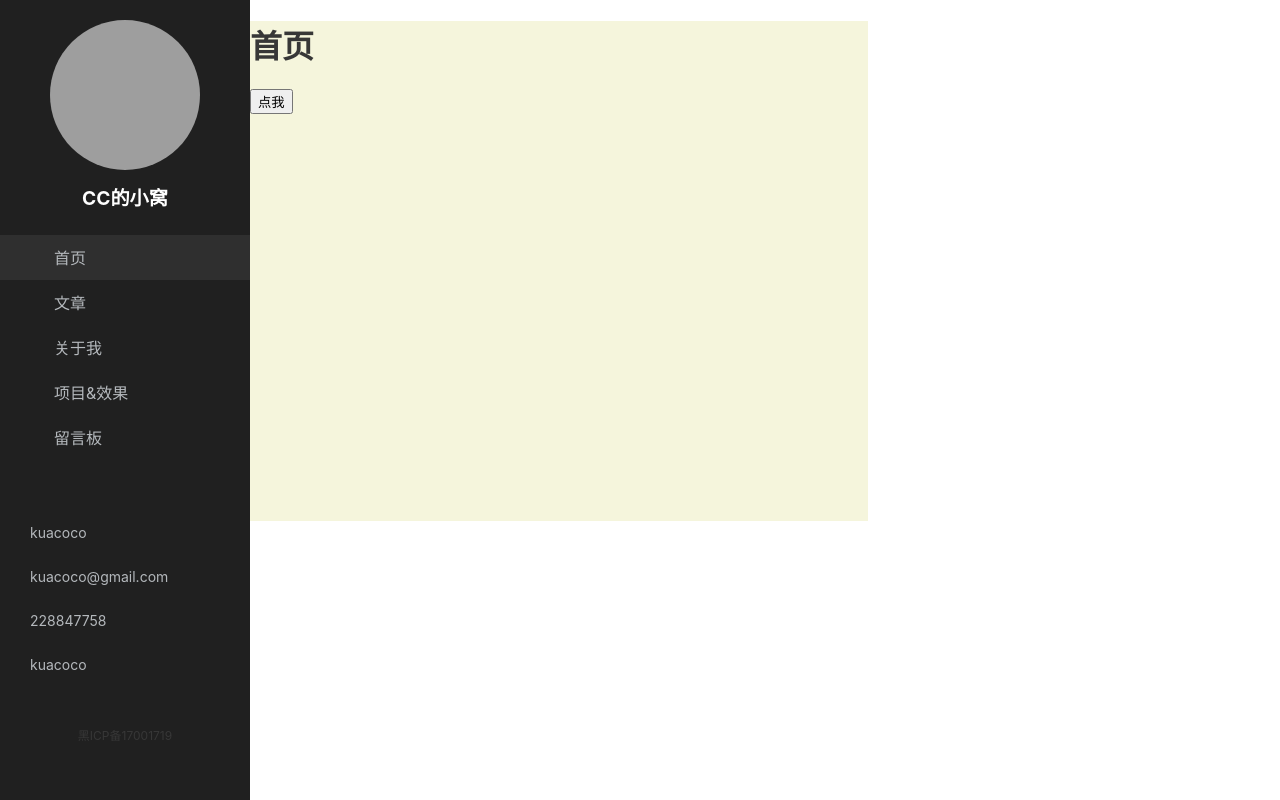
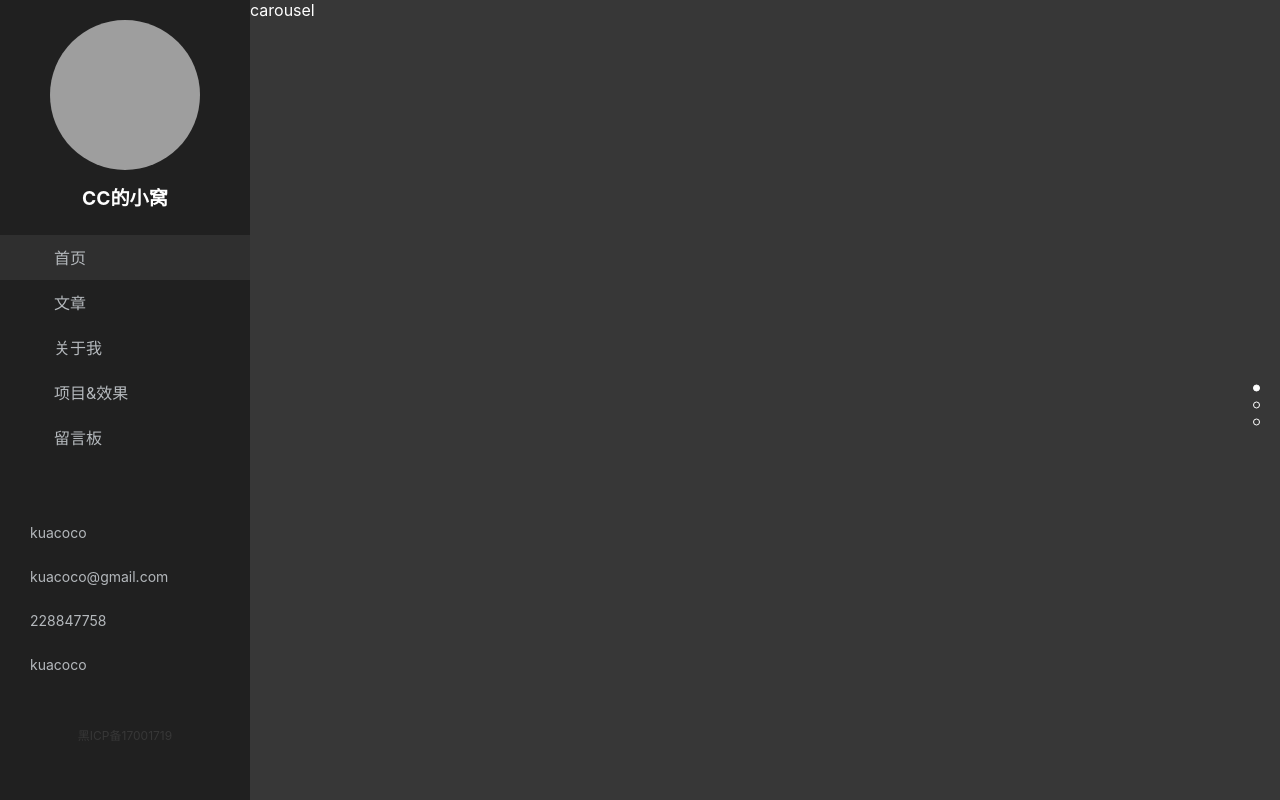
Before and after one commit to kuacoco/duyi-vue-learning, a Vue app: page / in a window 1280 px wide. Built offline with nearby package versions, Linux system fonts and the light colour scheme; grey boxes are pictures that could not be loaded; a small style sheet from the web is missing.

Commit message:
feat: 首页(部分)

```diff
--- a/src/main.js
+++ b/src/main.js
@@ -5,14 +5,8 @@ import { createApp } from 'vue'
 import App from './App.vue'
 import router from '@/router'
 import { showMessage } from '@/utils'
-
 import '@/mock'
-import { getBanner } from '@/api/banner.js'
 
 const app = createApp(App)
 app.config.globalProperties.$showMessage = showMessage
 app.use(router).mount('#app')
-
-getBanner().then((res) => {
-  console.log(res)
-})
--- /dev/null
+++ b/src/views/Home/CarouselItem.vue
@@ -0,0 +1,15 @@
+<script setup></script>
+
+<template>
+  <div class="carousel-item-container">carousel</div>
+</template>
+
+<style scoped lang="less">
+@import '@/styles/var.less';
+.carousel-item-container {
+  width: 100%;
+  height: 100%;
+  background: @words;
+  color: #fff;
+}
+</style>
--- a/src/views/Home/index.vue
+++ b/src/views/Home/index.vue
@@ -1,30 +1,146 @@
 <template>
   <div class="home-container" ref="home">
-    <h1>首页</h1>
-    <button @click="click">点我</button>
+    <ul class="carousel-container" :style="{ marginTop }">
+      <li v-for="banner in banners" :key="banner.id">
+        <CarouselItem />
+      </li>
+    </ul>
+    <div v-show="index > 0" class="icon icon-up" @click="switchTo(index - 1)">
+      <Icon type="arrowUp" />
+    </div>
+    <div v-show="index < banners.length - 1" class="icon icon-down" @click="switchTo(index + 1)">
+      <Icon type="arrowDown" />
+    </div>
+    <ul class="indicator">
+      <li v-for="(banner, i) in banners" :key="banner.id" :class="{ active: i === index }"></li>
+    </ul>
   </div>
 </template>
 
 <script>
+import CarouselItem from '@/views/Home/CarouselItem.vue'
+import Icon from '@/components/Icon.vue'
+import { getBanner } from '@/api/banner.js'
+
 export default {
+  components: { CarouselItem, Icon },
+  data() {
+    return {
+      banners: [],
+      index: 0,
+      containerHeight: 0
+    }
+  },
+  created() {
+    getBanner().then((res) => {
+      this.banners = res
+    })
+  },
+  mounted() {
+    this.containerHeight = this.$refs.home.clientHeight
+  },
   methods: {
-    click: function () {
-      this.$showMessage({
-        content: '发表成功啦！！',
-        type: 'success',
-        duration: 2000,
-        container: this.$refs.home,
-        callback: () => console.log('完成')
-      })
+    switchTo: function (index) {
+      this.index = index
+    }
+  },
+  computed: {
+    marginTop: function () {
+      return -this.index * this.containerHeight + 'px'
     }
   }
 }
 </script>
 
 <style scoped lang="less">
+@import '~@/styles/var.less';
+@import '~@/styles/mixin.less';
+
 .home-container {
-  width: 60%;
-  height: 500px;
-  background: beige;
+  width: 100%;
+  height: 100%;
+  position: relative;
+  overflow: hidden;
+
+  ul {
+    list-style: none;
+    padding: 0;
+    margin: 0;
+  }
+
+  .carousel-container {
+    width: 100%;
+    height: 100%;
+
+    li {
+      width: 100%;
+      height: 100%;
+    }
+  }
+
+  .icon {
+    .self-center();
+    transform: translateX(-50%);
+    color: @gray;
+    font-size: 30px;
+    cursor: pointer;
+    @gap: 25px;
+    @dis: 5px;
+    @keyframes arrowUp {
+      0% {
+        transform: translateY(-@dis);
+      }
+      50% {
+        transform: translateY(@dis);
+      }
+      100% {
+        transform: translateY(-@dis);
+      }
+    }
+    @keyframes arrowDown {
+      0% {
+        transform: translateY(@dis);
+      }
+      50% {
+        transform: translateY(-@dis);
+      }
+      100% {
+        transform: translateY(@dis);
+      }
+    }
+
+    &-up {
+      top: @gap;
+      animation: arrowUp 2s infinite;
+    }
+
+    &-down {
+      top: auto;
+      bottom: @gap;
+      animation: arrowDown 2s infinite;
+    }
+  }
+
+  .indicator {
+    .self-center();
+    right: 20px;
+    left: auto;
+    transform: translateY(-50%);
+
+    li {
+      width: 7px;
+      height: 7px;
+      background: @words;
+      border: 1px solid #fff;
+      border-radius: 50%;
+      margin-top: 10px;
+      cursor: pointer;
+      box-sizing: border-box;
+
+      &.active {
+        background: #fff;
+      }
+    }
+  }
 }
 </style>
```
